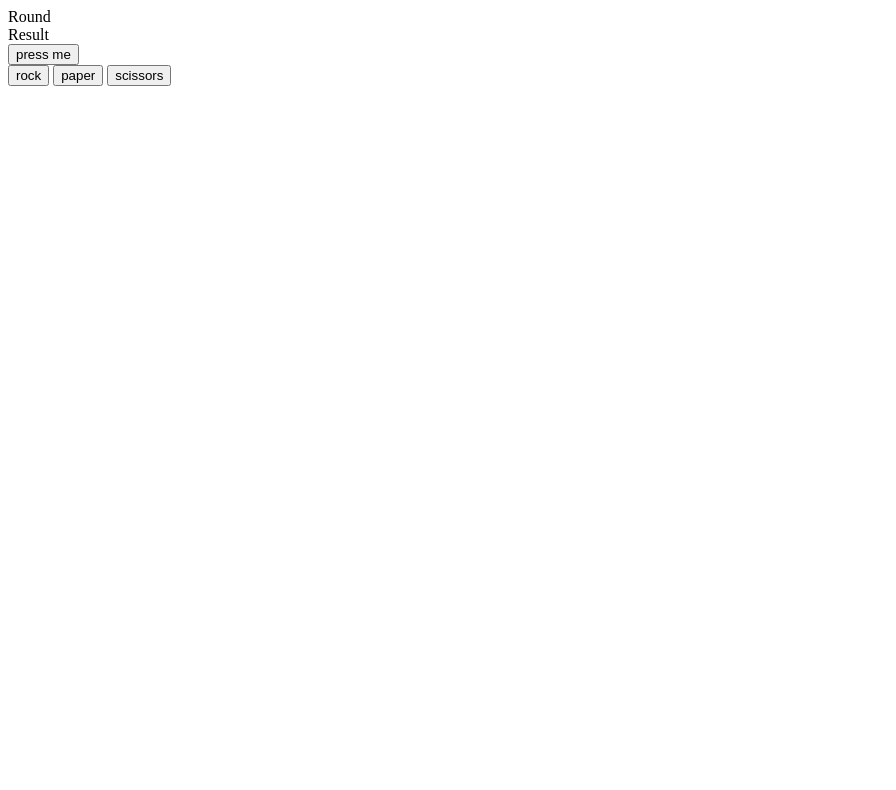
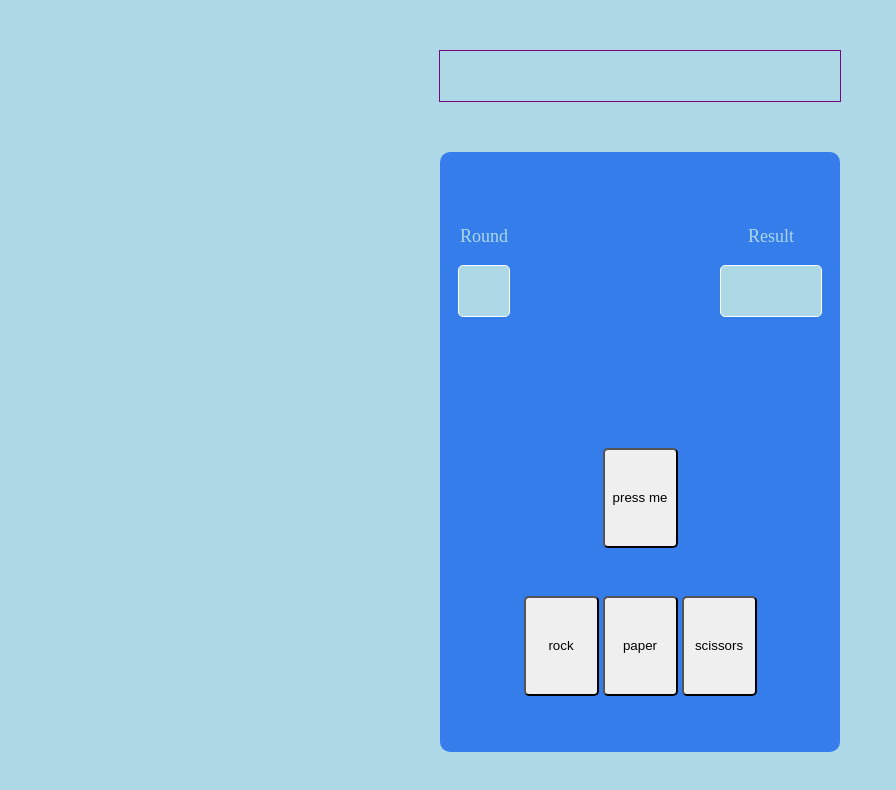
Before and after one commit to 11aciek/rock-paper-scissors, a plain HTML site: page index.html in a window 1280 px wide. Shown: the whole page, without its empty margins (0-896 px from the left). Drawn offline with Linux system fonts and the light colour scheme.

Commit message:
Add style.css

```diff
--- a/index.html
+++ b/index.html
@@ -3,9 +3,11 @@
   <head>
 	<meta charset="UTF-8">
 	<title>Rock Paper Scissors</title>
+	<link rel="stylesheet" href="style.css">
   </head>
   <body>
-	<div class="game-box">
+	<div class="status-panel"></div>
+	<div class="board-box">
 	  <div class="info">
 		<div class="info-box">
 		  <div class="info-text">Round</div>
@@ -13,18 +15,17 @@
 		</div>
 		<div class="info-box">
 		  <div class="info-text">Result</div>
-		  <div class="info-computer-result"></div>
-		  <div class="info-player-result"></div>
+		  <div class="info-result"></div>
 		</div>
 	  </div>
 	  <div class="game-box">
 		<div class=computer-choice">
-		  <button id="computer">press me</button>
+		  <button class="play-button" id="computer">press me</button>
 		</div>
 		<div class="player-choice">
-		  <button id="rock">rock</button>
-		  <button id="paper">paper</button>
-		  <button id="scissors">scissors</button>
+		  <button class="play-button" id="rock">rock</button>
+		  <button class="play-button" id="paper">paper</button>
+		  <button class="play-button" id="scissors">scissors</button>
 		</div>
 	  </div>
 	</div>
--- /dev/null
+++ b/style.css
@@ -0,0 +1,64 @@
+body {
+  background-color: lightblue;
+  font-style: "Roboto", sans-serif;
+}
+.status-panel {
+  border: 1px solid purple;
+  max-width: 400px;
+  height: 50px;
+  margin: 50px auto -150px auto;
+}
+.board-box {
+  background-color: #347deb;
+  max-width: 400px;
+  height: 600px;
+  margin: auto;
+  margin-top: 200px;
+  display: flex;
+  flex-direction: column;
+  justify-content: space-around;
+  border-radius: 10px;
+}
+
+.info {
+  display: flex;
+  justify-content: space-between;
+  margin: 1em;
+  font-size: 18px;
+  color: lightblue;
+}
+
+.info-round,
+.info-result {
+  background-color: lightblue;/*#eb8034;*/
+  border: 1px solid white; /*#96540b;*/
+  width: 50px;
+  height: 50px;
+  margin-top: 1em;
+  border-radius: 5px;
+}
+
+.info-result {
+  width: 100px;
+  height: 50px;
+  margin-top: 1em;
+  border-radius: 5px;
+}
+
+.info-text {
+  text-align: center;
+}
+
+.game-box {
+  display: flex;
+  flex-direction: column;
+  justify-content: flex-end;
+  align-items: center;
+  gap: 3em;
+}
+
+.play-button {
+  width: 75px;
+  height: 100px;
+  border-radius: 5px;
+}
```
